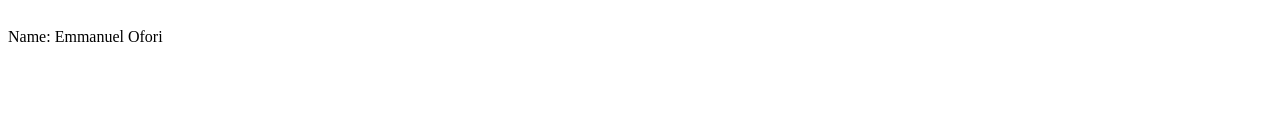
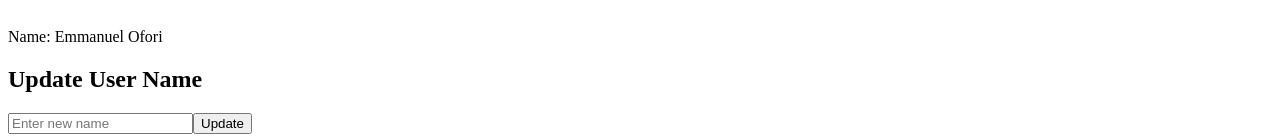
Before and after one commit to gigson2/react-basics, a React (Vite) app: page / in a window 1280 px wide. Shown: the part 4229-4368 px from the top of the page. Before the commit the page ends 4291 px from the top, so only its background shows below. Built offline with nearby package versions, Linux system fonts and the light colour scheme; no server answers.

Commit message:
UseContext Completed

```diff
--- a/src/App.jsx
+++ b/src/App.jsx
@@ -22,6 +22,7 @@
 import FetchDatabyUseEffect from "./components/FetchDatabyUseEffect";
 import NUserProfile from "./components/NUserProfile";
 import { UserContextProvider } from "./components/UserContext";
+import UpdateUser from "./components/UpdateUser";
 function App() {
   return (
     <div>
@@ -49,6 +50,7 @@
       <FetchDatabyUseEffect />
       <UserContextProvider>
         <NUserProfile />
+        <UpdateUser />
       </UserContextProvider>
 
     </div>
--- /dev/null
+++ b/src/components/UpdateUser.jsx
@@ -0,0 +1,32 @@
+import { useContext, useState } from "react";
+import { UserContext } from "./UserContext";
+
+import React from 'react'
+
+const UpdateUser = () => {
+
+    const { updateUser } = useContext(UserContext);
+    const [newName, setNewName] = useState('');
+
+    const handleSubmit = (e) => {
+        e.preventDefault();
+        if (newName.trim()) {
+            updateUser(newName);
+            setNewName('');
+        } else {
+            alert('Please enter a valid name');
+        }
+    }
+
+    return (
+        <div>
+            <h2>Update User Name</h2>
+            <form onSubmit={handleSubmit}>
+                <input type="text" value={newName} onChange={(e) => setNewName(e.target.value)} placeholder="Enter new name" />
+                <button type="submit">Update</button>
+            </form>
+        </div>
+    )
+}
+
+export default UpdateUser
```
Also changed, not shown: 1 other file (tests, documents, lock files or other folders).
